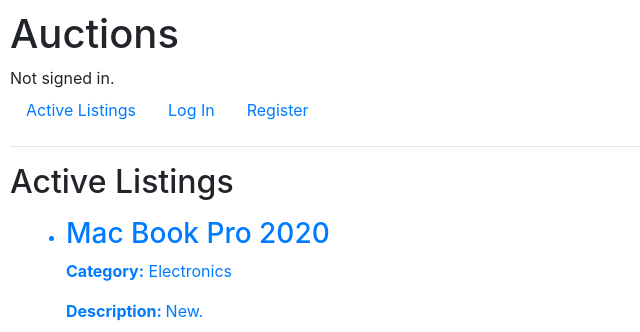
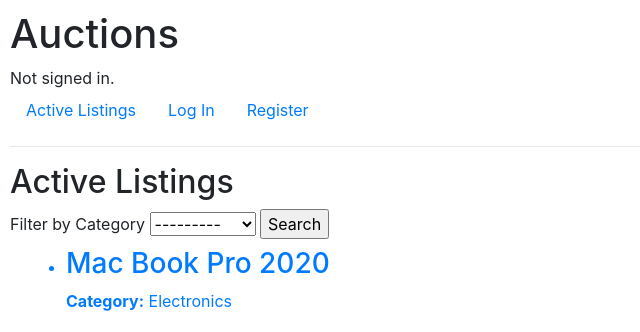
Before and after one commit to JonathanPalma-code/Commerce, a Django app: page / in a window 1280 px wide. Shown: the top 332 px of the page, without its empty margins (0-640 px from the left). Run offline with Django 3.2, Linux system fonts and the light colour scheme; data comes from the database, SQL or seed files in the repository; both versions use the stored data as it was after the commit; some libraries are stand-ins or nearby versions.

Commit message:
chore: add search by category

```diff
--- a/auctions/forms.py
+++ b/auctions/forms.py
@@ -31,3 +31,6 @@
         'rows' : 4,
         'class' : 'form-control col-md-4 col-lg-4'
         }))
+
+class CategoryOption(forms.Form):
+    category = forms.ModelChoiceField(label='', widget=forms.Select, queryset=Category.objects.all(), required=True)
--- a/auctions/models.py
+++ b/auctions/models.py
@@ -6,7 +6,7 @@
     pass
 
 class Category(models.Model):
-    name = models.CharField(max_length=64)
+    name = models.CharField(max_length=64, unique=True)
 
     def __str__(self):
         return f'{self.name}'
--- a/auctions/templates/auctions/index.html
+++ b/auctions/templates/auctions/index.html
@@ -2,7 +2,11 @@
 
 {% block body %}
     <h2>Active Listings</h2>
-
+    <form method="POST" action="">
+        {% csrf_token %}
+        <div>Filter by Category {{ category_option }}
+        <input type="submit" value="Search"></div>
+    </form>
     <ul>
         {% for list in auction_listings %}
             <a class="nav-link" href="{% url 'auction' list.id %}">
--- a/auctions/views.py
+++ b/auctions/views.py
@@ -7,7 +7,7 @@
 
 from django.db.models import Max
 
-from .forms import AddAuction, AddBid, AddComment
+from .forms import AddAuction, AddBid, AddComment, CategoryOption
 from .models import User, Bid, Auction, Comment, Category, Watchlist, Product
 from datetime import datetime
 
@@ -67,9 +67,19 @@
 
 
 def index(request):
-    return render(request, "auctions/index.html",{
+    if request.method == "POST":
+        form = CategoryOption(request.POST)
+        queryset = Product.objects.filter(category = form['category'].value())
+        dynamic_search = Auction.objects.exclude(active=False).filter(product__in=queryset).order_by('-id')
+
+        return render(request, "auctions/index.html", {
+            'auction_listings': dynamic_search,
+            'category_option': form
+        })
+
+    return render(request, "auctions/index.html", {
         'auction_listings': Auction.objects.exclude(active=False).all().order_by('-id'),
-        'bids': Bid.objects.all()
+        'category_option': CategoryOption()
     })
 
 @login_required
```
Also changed, not shown: db.sqlite3.
